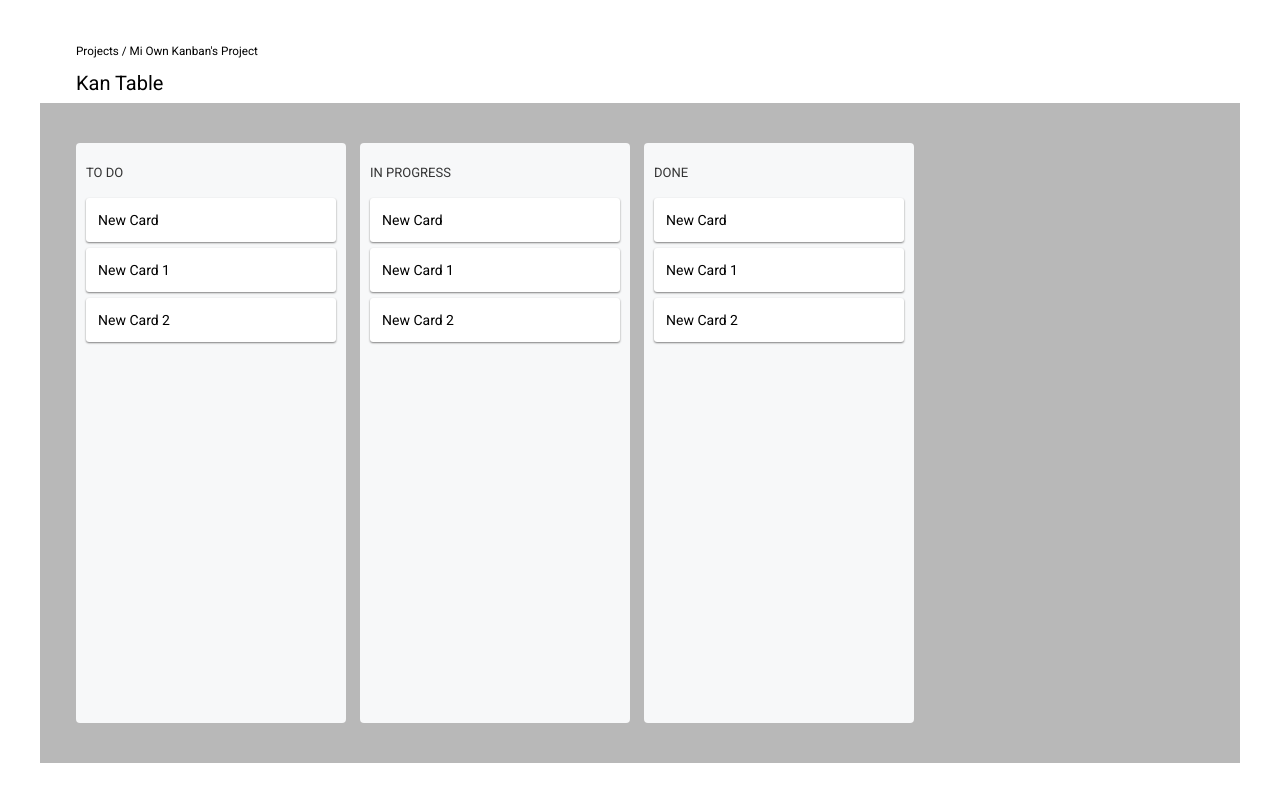
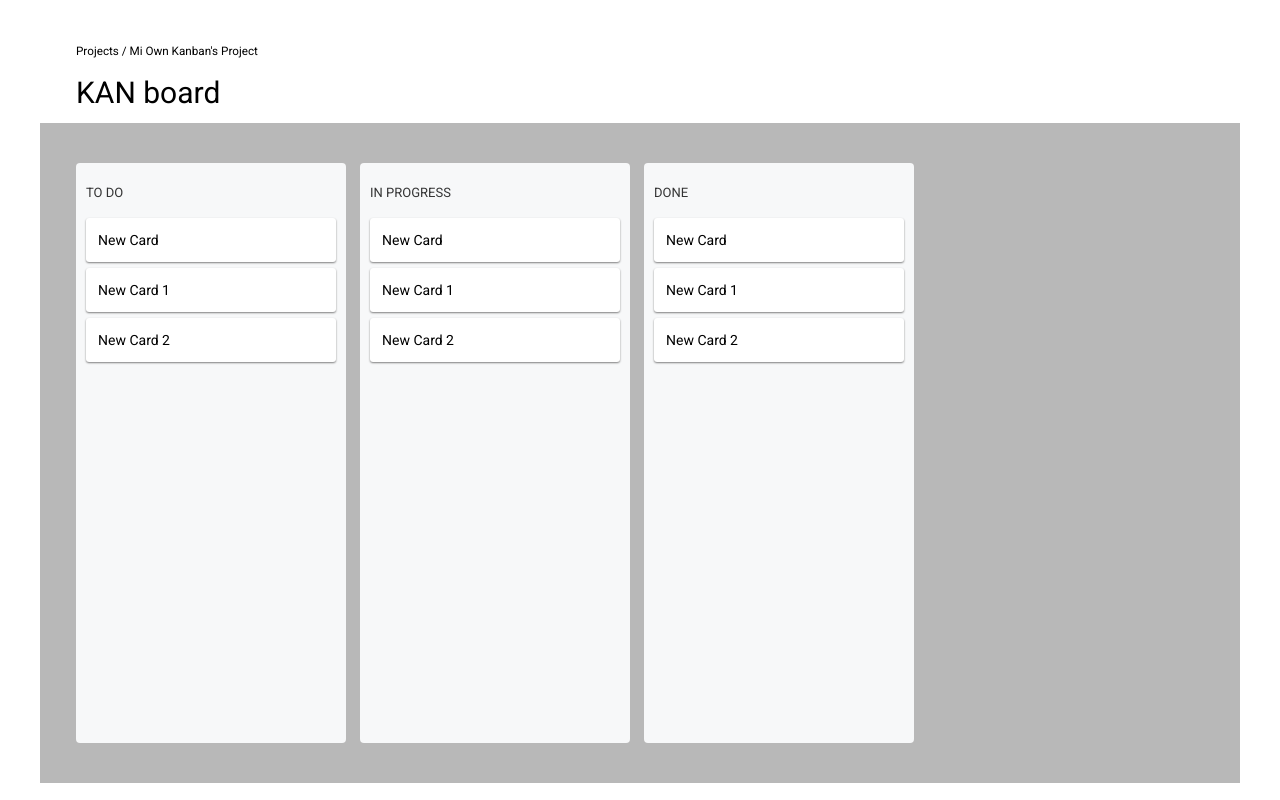
Before and after one commit to ShermanPI/Jira-test, a React (Vite) app: page / in a window 1280 px wide. Built offline with nearby package versions, Linux system fonts and the light colour scheme.

Commit message:
minor changes in style

```diff
--- a/src/App.jsx
+++ b/src/App.jsx
@@ -10,7 +10,7 @@ function App () {
       <main className='main-container'>
         <div className='table-title'>
           <h3>Projects / Mi Own Kanban's Project</h3>
-          <h1>Kan Table</h1>
+          <h1 className='board-title'>KAN board</h1>
         </div>
         <KanbanContainer>
           <KanbanColumn title='TO DO'>
--- a/src/style/app.css
+++ b/src/style/app.css
@@ -8,3 +8,8 @@
     padding-inline: 3.6rem;
     line-height: 2;
 }
+
+.board-title{
+    /* font-weight: bold; */
+    font-size: 3rem;
+}
```
Also changed, not shown: 1 other file (tests, documents, lock files or other folders).
